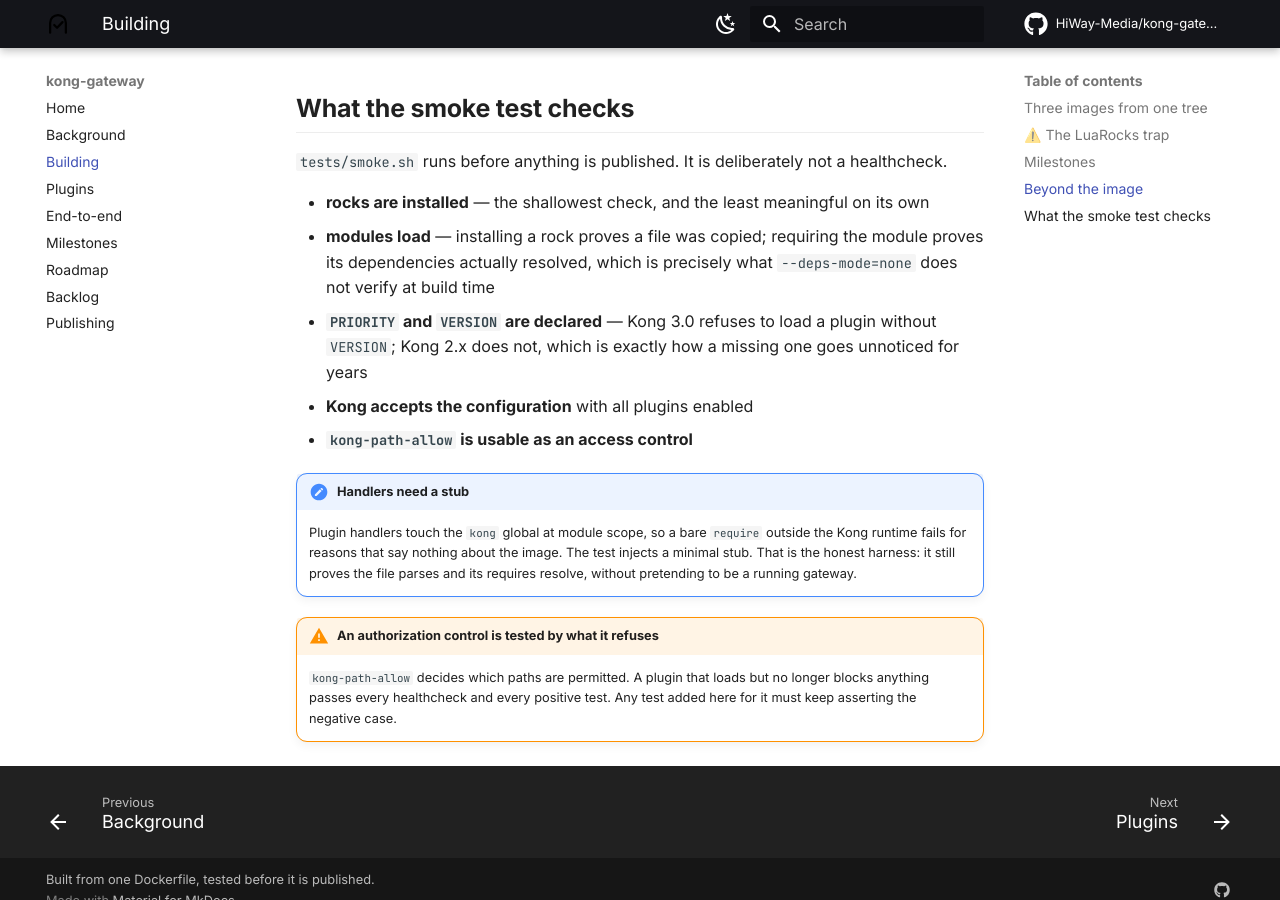
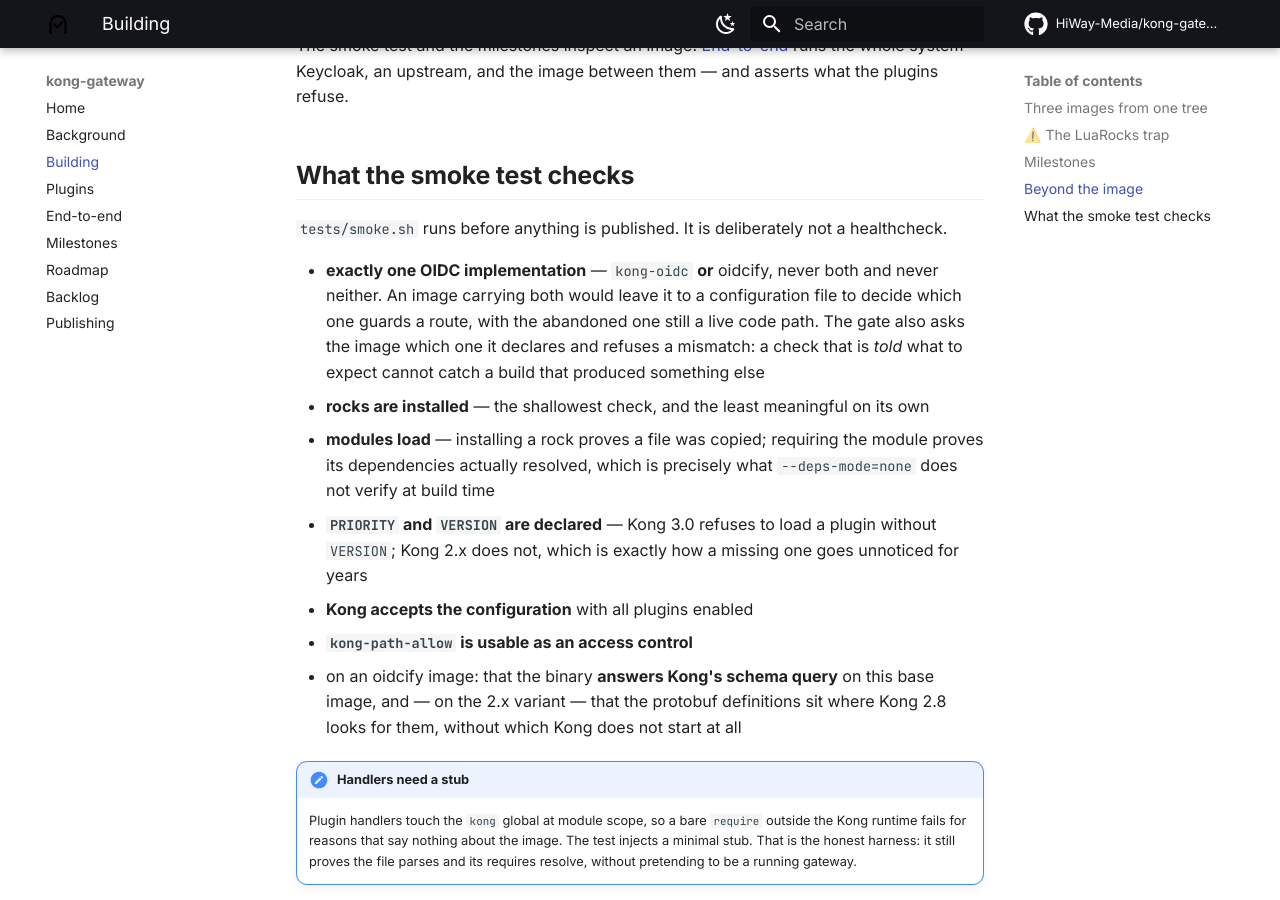
Before and after one commit to HiWay-Media/kong-gateway, an MkDocs documentation site: the page built from docs/building.md, in a window 1280 px wide and 900 px high, scrolled down 2647 px. Built offline with MkDocs 1.6.1 and Material for MkDocs 9.7.7, drawn with Linux system fonts in a browser that asks for light colours; comment, search, counter and statistics services are not loaded; some of the changed text lies outside the part shown.

Commit message:
fix(docs): look at the logo, and make the docs describe the checks that actually run
⚠️ The logo had been drawn, committed and released without ever being rendered. Looking at it: the
tick sat off-centre inside the arch, which reads as a mistake rather than a mark. Rebalanced, and
this time checked in the header, standalone and at the sizes it is actually used at. The same
verify-don't-infer rule this repository applies to images applies to its own artwork.

⛔ And the documentation was describing a weaker gate than the one that runs: tests/smoke.sh gained
the "exactly one OIDC implementation" invariant and the oidcify checks two releases ago, while
Building still listed the older set. A page that under-describes a gate is how people stop trusting
the gate — and then stop reading it.

✅ Also fixed the entry points: Building and the landing page opened with tests/smoke.sh, which is
now one milestone inside tests/run.sh, and neither mentioned the end-to-end suite at all.

✅ Checked rather than assumed: every relative link in the 51 across README, AGENTS, CLAUDE and
docs/ resolves; mkdocs --strict reports no broken link and no broken anchor; the only remaining
mentions of MariaDB are in the changelog, where they belong as history. (v1.9.1)

````diff
--- a/docs/building.md
+++ b/docs/building.md
@@ -2,14 +2,17 @@
 
 ```bash
 docker build --build-arg KONG_VERSION=2.8.5 -t kong-gateway:2.8.5 .
-./tests/smoke.sh kong-gateway:2.8.5 2.8.5
+./tests/run.sh kong-gateway:2.8.5 2.8.5
 ```
+
+`tests/run.sh` runs the milestones, and the pre-push gate (`tests/smoke.sh`) is one of them — run it
+alone when that is all you want to know.
 
 On an arm64 workstation the base image is amd64-only, so build and test under emulation:
 
 ```bash
 docker build --platform linux/amd64 --build-arg KONG_VERSION=2.8.5 -t kong-gateway:2.8.5 .
-DOCKER_PLATFORM=linux/amd64 ./tests/smoke.sh kong-gateway:2.8.5 2.8.5
+DOCKER_PLATFORM=linux/amd64 ./tests/run.sh kong-gateway:2.8.5 2.8.5
 ```
 
 `KONG_VERSION` selects both the base image and the plugin set, so one tree builds several Kong
@@ -109,6 +112,11 @@
 
 `tests/smoke.sh` runs before anything is published. It is deliberately not a healthcheck.
 
+- **exactly one OIDC implementation** — `kong-oidc` **or** oidcify, never both and never neither.
+  An image carrying both would leave it to a configuration file to decide which one guards a route,
+  with the abandoned one still a live code path. The gate also asks the image which one it declares
+  and refuses a mismatch: a check that is *told* what to expect cannot catch a build that produced
+  something else
 - **rocks are installed** — the shallowest check, and the least meaningful on its own
 - **modules load** — installing a rock proves a file was copied; requiring the module proves its
   dependencies actually resolved, which is precisely what `--deps-mode=none` does not verify at
@@ -117,6 +125,9 @@
   Kong 2.x does not, which is exactly how a missing one goes unnoticed for years
 - **Kong accepts the configuration** with all plugins enabled
 - **`kong-path-allow` is usable as an access control**
+- on an oidcify image: that the binary **answers Kong's schema query** on this base image, and — on
+  the 2.x variant — that the protobuf definitions sit where Kong 2.8 looks for them, without which
+  Kong does not start at all
 
 !!! note "Handlers need a stub"
     Plugin handlers touch the `kong` global at module scope, so a bare `require` outside the Kong
````
Also changed, not shown: CHANGELOG.md (+13 -0 lines), docs/index.md (+2 -1 lines), docs/assets/favicon.svg, docs/assets/logo.svg.
